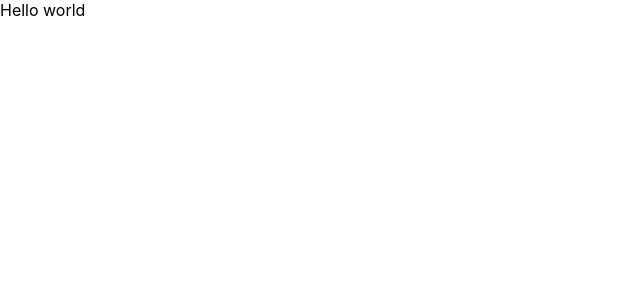
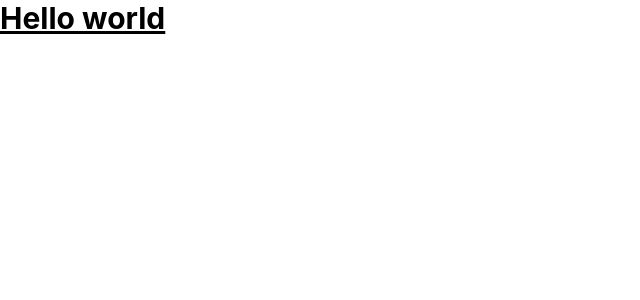
Before and after one commit to EkaterinaYurchyk2022/react-tailwind, a JavaScript app: page / in a window 1280 px wide. Shown: the top 300 px of the page, without its empty margins (0-640 px from the left). Built offline with nearby package versions, Linux system fonts and the light colour scheme; the HTML template or start-up script is replaced by a standard one.

Commit message:
tailwind config

```diff
--- a/src/App.js
+++ b/src/App.js
@@ -1,9 +1,9 @@
 
 function App() {
   return (
-    <div>
+    <h1 className='text-3xl font-bold underline'>
       Hello world
-    </div>
+    </h1>
   );
 }
 
--- a/src/index.css
+++ b/src/index.css
@@ -1,3 +1,8 @@
+@tailwind base;
+@tailwind components;
+@tailwind utilities;
+
+
 body {
   margin: 0;
   font-family: -apple-system, BlinkMacSystemFont, 'Segoe UI', 'Roboto', 'Oxygen',
--- a/tailwind.config.js
+++ b/tailwind.config.js
@@ -1,8 +1,20 @@
 /** @type {import('tailwindcss').Config} */
 module.exports = {
-  content: [],
+  content: [
+      "./src/**/*.{js,jsx,ts,tsx}",
+  ],
   theme: {
-    extend: {},
+    screens: {
+      'xl': '1440px',
+      'md': '1024px'
+    },
+    extend: {
+      colors: {
+        'almost-white': 'hsl(0, 0%, 98%)',
+        'medium-gray': 'hsl(0, 0%, 41%)',
+        'almost-black': 'hsl(0, 0%, 8%)'
+      }
+    },
   },
   plugins: [],
 }
```
